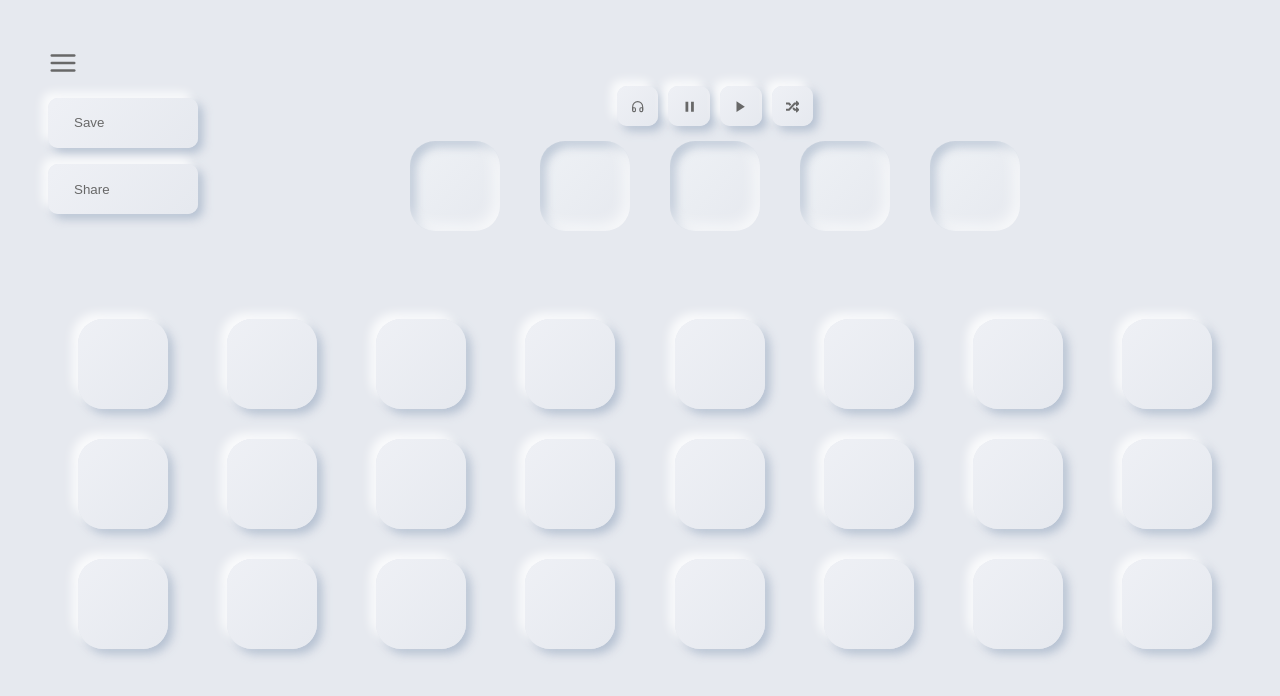
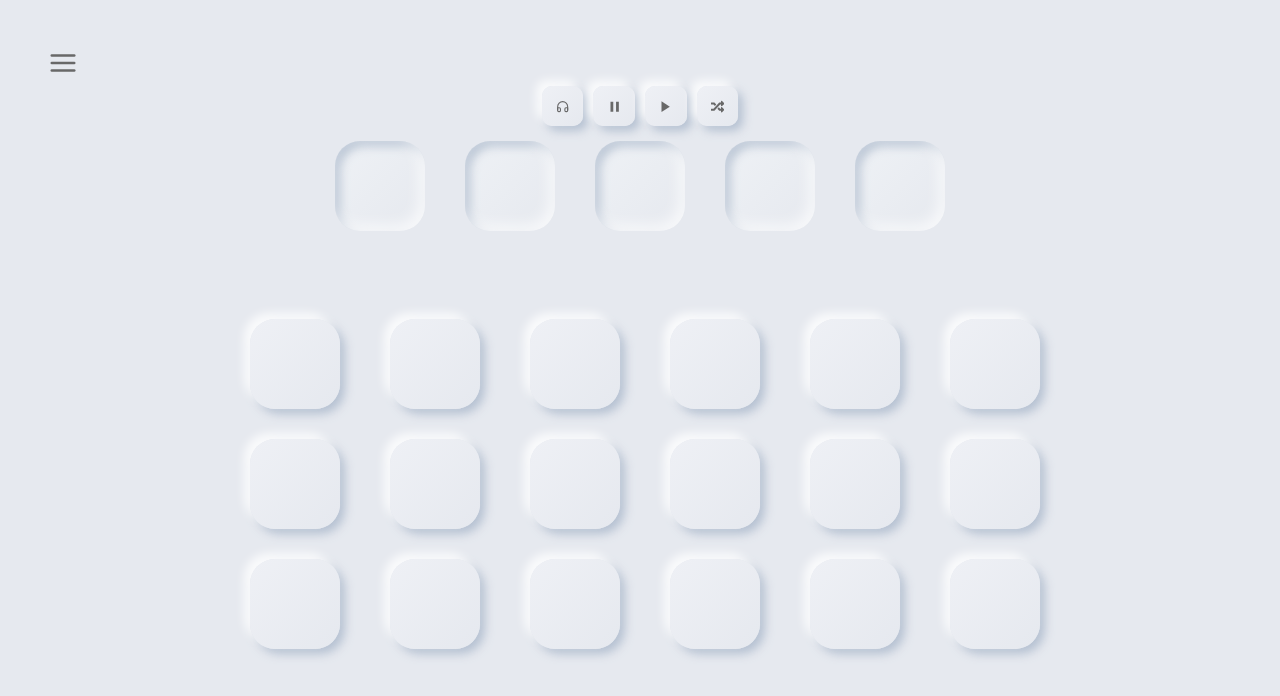
Before and after one commit to adam-botma/lofi-beats, a React (Create React App) app: page / in a window 1280 px wide. Shown: the top 696 px of the page. Built offline with nearby package versions, Linux system fonts and the light colour scheme.

Commit message:
style changes

```diff
--- a/src/App.css
+++ b/src/App.css
@@ -1,6 +1,13 @@
 :root{
   --main-text-color: #686868;
   --main-background-color: #E6E9EF;
+}
+
+.board{
+  display: flex;
+  align-items: center;
+  justify-content: center;
+  flex-direction: column;
 }
 
 .row{
@@ -88,9 +95,11 @@ border: none;
 /* LOOP COLUMN */
 
 .loops-container{
-  margin-top: 3rem;
+  margin: 3rem ;
   display: flex;
   justify-content: space-between;
+  max-width: 1200px;
+
 }
 
 .loop-column{
--- a/src/App.js
+++ b/src/App.js
@@ -12,17 +12,18 @@ function App() {
   return (
     <div className='container'>
       <Header />
+      <div className='board'>
         <div className='row'>
           <div className='buttons'>
-          <Button className='pop-out standard-button' title='Save' />
-          <Button className='pop-out standard-button' title='Share' />
+            {/* <Button className='pop-out standard-button' title='Save' />
+          <Button className='pop-out standard-button' title='Share' />*/}
           </div>
           <div className='side-container'>
             <div className='play-buttons'>
-            <Button className='pop-out player-button' title={<FiHeadphones/>}/>
-            <Button className='pop-out player-button' title={<IoMdPause/>}/>
-            <Button className='pop-out player-button' title={<IoMdPlay/>}/>
-            <Button className='pop-out player-button' title={<FaRandom/>}/>
+              <Button className='pop-out player-button' title={<FiHeadphones />} />
+              <Button className='pop-out player-button' title={<IoMdPause />} />
+              <Button className='pop-out player-button' title={<IoMdPlay />} />
+              <Button className='pop-out player-button' title={<FaRandom />} />
             </div>
             <div className='plugs'>
               <Plug></Plug>
@@ -34,14 +35,14 @@ function App() {
           </div>
         </div>
         <div className='loops-container'>
-        <LoopColumn/>
           <LoopColumn />
           <LoopColumn />
           <LoopColumn />
           <LoopColumn />
           <LoopColumn />
           <LoopColumn />
-        <LoopColumn />
+
+        </div>
       </div>
     </div>
   );
```
Lines whose indentation alone changed are shown as unchanged.
